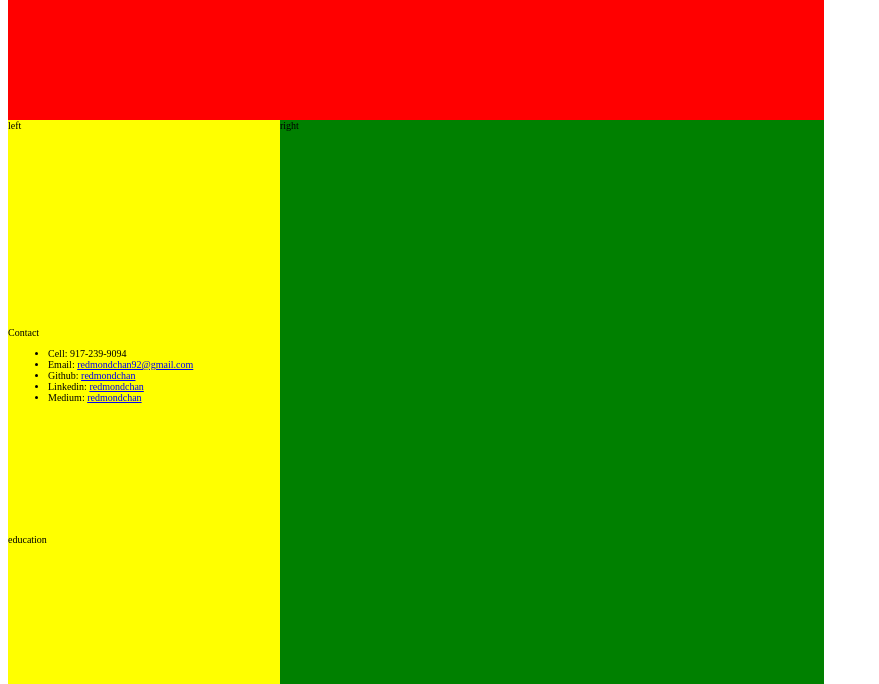
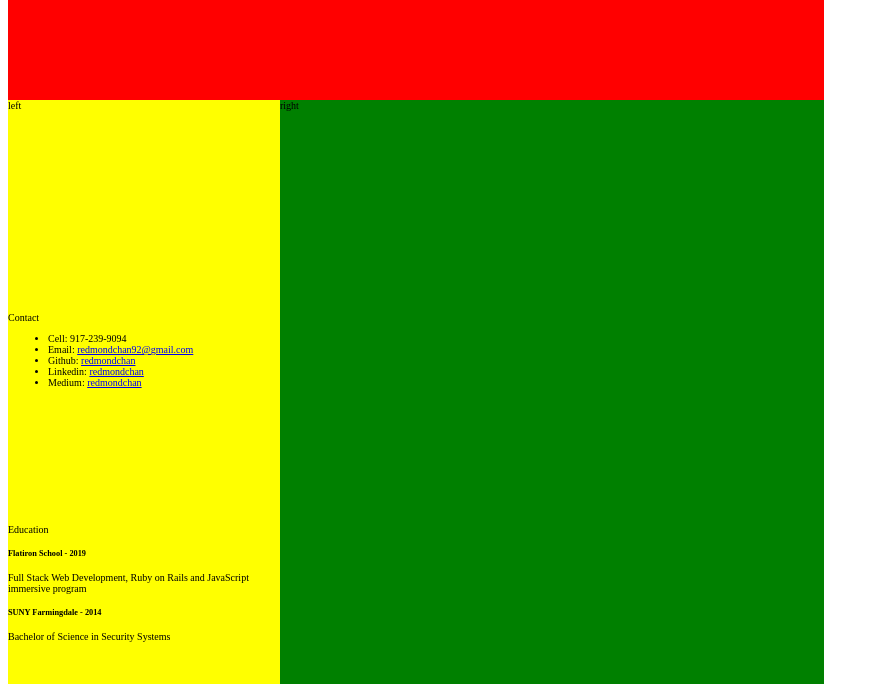
Before and after one commit to redmondchan/grid-resume, a plain HTML site: page index.html in a window 1280 px wide. Shown: the part 116-800 px from the top of the page, without its empty margins (0-879 px from the left). Drawn offline with Linux system fonts and the light colour scheme.

Commit message:
added education info

```diff
--- a/index.html
+++ b/index.html
@@ -49,7 +49,13 @@
             </ul>
           </div>
 
-          <div class="education">education</div>
+          <div class="education">
+            Education
+            <h5>Flatiron School - 2019</h5>
+            <p>Full Stack Web Development, Ruby on Rails and JavaScript immersive program</p>
+            <h5>SUNY Farmingdale - 2014</h5>
+            <p>Bachelor of Science in Security Systems</p>
+          </div>
 
           <div class="skills">skills</div>
         </div>
```
